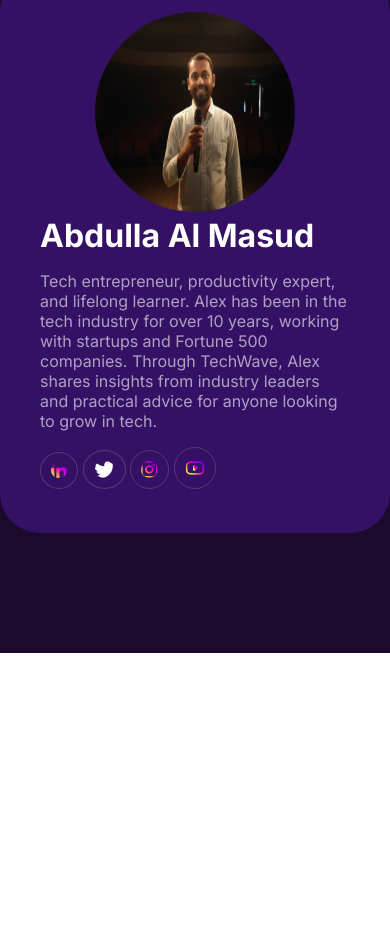
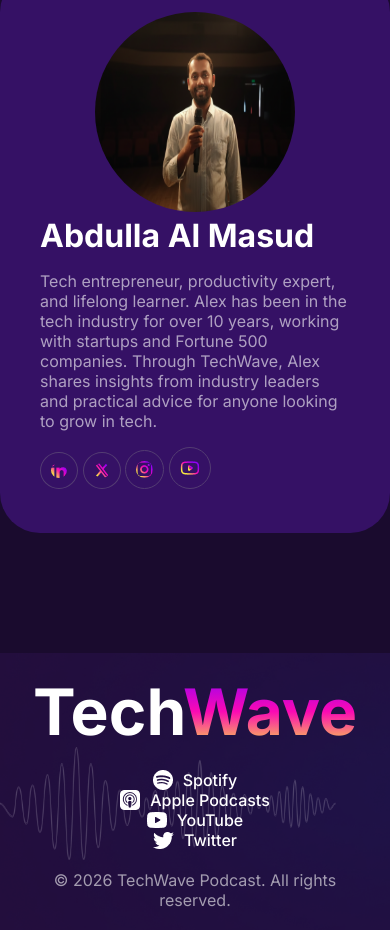
Before and after one commit to masudabdullaa/TechWave, a plain HTML site: page index.html in a window 390 px wide. Shown: the part 5262-6192 px from the top of the page. Before the commit the page ends 5915 px from the top, so only its background shows below. Drawn offline with Linux system fonts and the light colour scheme.

Commit message:
footer added with responsive

```diff
--- a/index.html
+++ b/index.html
@@ -192,13 +192,14 @@
                 </div>
                 <div>
                     <h2 class="host_title">Abdulla Al Masud</h2>
-                    <p class="host_description">Tech entrepreneur, productivity expert, and lifelong learner. Alex has been in the tech industry
+                    <p class="host_description">Tech entrepreneur, productivity expert, and lifelong learner. Alex has
+                        been in the tech industry
                         for over 10 years, working with startups and Fortune 500 companies. Through TechWave, Alex
                         shares insights from industry leaders and practical advice for anyone looking to grow in tech.
                     </p>
                     <div class="social_icons">
                         <a href=""><img src="./assets/linkedin.png" alt=""></a>
-                        <a href=""><img src="./assets/twitter.png" alt=""></a>
+                        <a href=""><img src="./assets/x.png" alt=""></a>
                         <a href=""><img src="./assets/instagram.png" alt=""></a>
                         <a href=""><img src="./assets/youtube.png" alt=""></a>
                     </div>
@@ -207,6 +208,16 @@
         </section>
     </main>
     <footer>
+        <div class="footer_content">
+            <h2 class="footer_title">Tech<span class="gradient_text">Wave</span></h2>
+            <div class="footer_icon display_flex">
+                <a href=""><img src="./assets/spotify.png" alt=""> Spotify</a>
+                <a href=""><img src="./assets/apple-podcast.png" alt=""> Apple Podcasts</a>
+                <a href=""><img src="./assets/youtube-podcast.png" alt=""> YouTube</a>
+                <a href=""><img src="./assets/twitter.png" alt=""> Twitter</a>
+            </div>
+            <p class="copyright_text">&copy; 2026 TechWave Podcast. All rights reserved.</p>
+        </div>
     </footer>
 </body>
 
--- a/responsive.css
+++ b/responsive.css
@@ -1,44 +1,54 @@
 @media screen and (max-width: 576px) {
 
-    nav
-    {
+    nav {
         display: flex;
         justify-content: space-between;
         align-items: center;
     }
+
     .navbar li {
         display: none;
     }
+
     .hamburger_img {
         display: block;
     }
+
     .login_button {
         display: none;
     }
+
     .podcast {
         padding: 10px;
     }
+
     .podcast_counts {
         grid-template-columns: repeat(1, 1fr);
     }
+
     .techwave_boxes {
         grid-template-columns: repeat(1, 1fr);
     }
-    .techwave_title {
+
+    .techwave_title,
+    .footer_icon,
+    .host_section {
         flex-direction: column;
     }
+
     .techwave_boxes div {
         margin: 0 10px;
     }
+
     .feature_cards {
         grid-template-columns: repeat(1, 1fr);
     }
-.host_section {
-    flex-direction: column;
-    justify-content: center;
-}
+
     .host_image {
         margin: 0 auto;
+    }
+    footer .footer_content {
+        padding: 20px;
     }
 
 
--- a/techwave.css
+++ b/techwave.css
@@ -286,3 +286,44 @@
 }
 
 /* feature section ends */
+
+/* footer section starts */
+footer {
+    background-image: url(./assets/footer-bg.png);
+    background-size: cover;
+    background-repeat: no-repeat;
+}
+footer .footer_content {
+    padding: 120px;
+    margin: 0 auto;
+    text-align: center;
+}
+footer .footer_icon {
+    align-items: center;
+    justify-content: center;
+    margin: 20px 0;
+}
+.footer_title {
+    font-size: 4rem;
+    color: #fff;
+}
+.footer_icon a {
+    text-decoration: none;
+    color: #fff;
+    font-size: 1rem;
+    font-weight: 500;
+    display: flex;
+    align-items: center;
+    justify-content: center;
+    margin: 0 24px;
+
+}
+.footer_icon img {
+    margin-right: 10px;
+}
+.copyright_text {
+    font-size: 1rem;
+    color: #FAFAFA;
+    opacity: 60%;
+}
+/* footer section ends */
```
Lines whose indentation alone changed are shown as unchanged.
